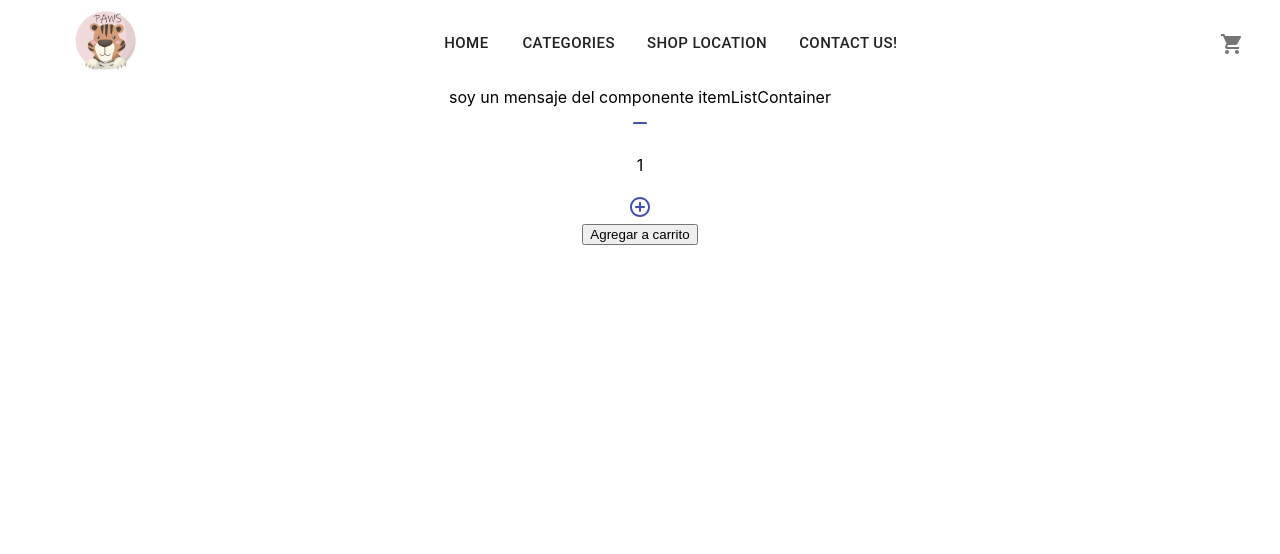
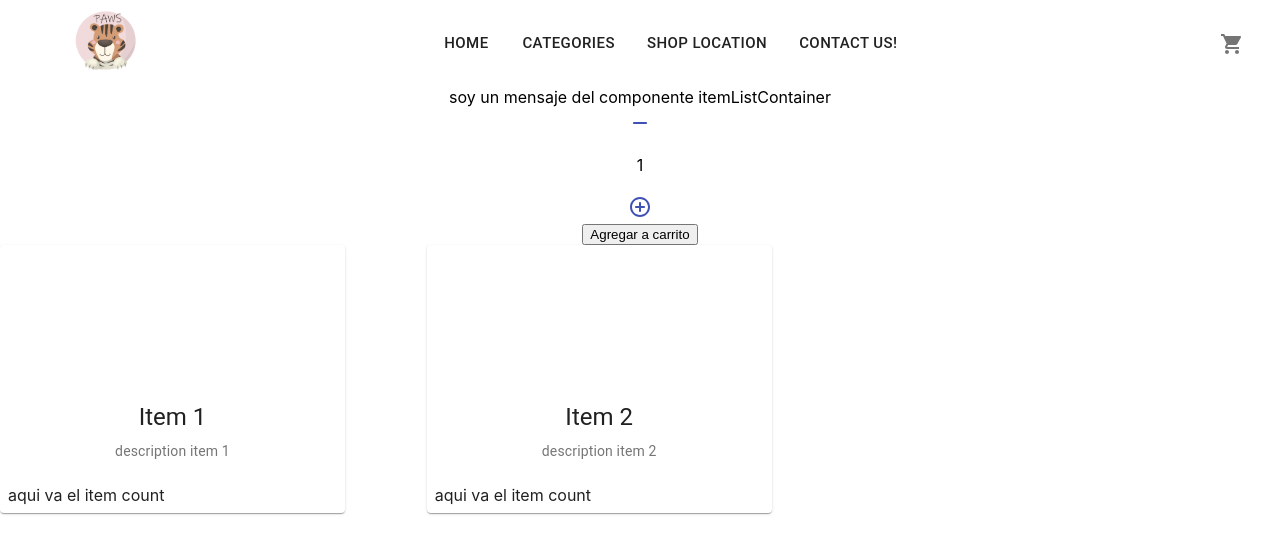
Before and after one commit to GisellaLM/toy-store, a React (Create React App) app: page / in a window 1280 px wide. Shown: the top 554 px of the page. Built offline with nearby package versions, Linux system fonts and the light colour scheme.

Commit message:
se agrego promise,tambien renderizado de items.. falta estilo

```diff
--- a/src/App.js
+++ b/src/App.js
@@ -1,17 +1,33 @@
+import React,{useState,setState} from 'react';
 import './App.css';
 import NavBar from './components/Navbar/NavBar';
 import { Grid } from '@material-ui/core';
 import ItemListContainer from './components/ItemListContainer';
 
-
+const items = [{ id: 1, title: "Item 1", description: "description item 1", price: "$100", pictureUrl: "picture.png" },
+               { id: 2, title: "Item 2", description: "description item 2", price: "$200", pictureUrl: "picture.png" }]
 
 function App() {
+
+  const [state, setState] = useState([])
+  // setTimeout(() => {
+  //         setState(items)
+  //         //resolve(true)
+  //       }, 2000)
+
+  const arrAux = new Promise((resolve, reject) => {
+    setTimeout(() => {
+      setState(items)
+      resolve(true)
+    }, 2000)
+})
 
 return (
   <div className="App">
     <Grid container>
-        <Grid item xs={12} sm={12} md={12}><NavBar/></Grid>
-        <Grid item xs={12} sm={12} md={12}><ItemListContainer greeting={"soy un mensaje del componente itemListContainer"}/></Grid>
+      <Grid item xs={12} sm={12} md={12}><NavBar /></Grid>
+      <Grid item xs={12} sm={12} md={12}>
+        <ItemListContainer greeting={"soy un mensaje del componente itemListContainer"} items={state}/></Grid>
     </Grid>
   </div>
 
--- a/src/components/Item.js
+++ b/src/components/Item.js
@@ -1 +1,50 @@
 import React from 'react';
+import { makeStyles } from '@material-ui/core/styles';
+import Card from '@material-ui/core/Card';
+import CardActionArea from '@material-ui/core/CardActionArea';
+import CardActions from '@material-ui/core/CardActions';
+import CardContent from '@material-ui/core/CardContent';
+import CardMedia from '@material-ui/core/CardMedia';
+import Button from '@material-ui/core/Button';
+import Typography from '@material-ui/core/Typography';
+import { Grid } from '@material-ui/core';
+//import ItemCount from './ItemCount';
+const useStyles = makeStyles({
+  root: {
+    maxWidth: 345,
+  },
+  media: {
+    height: 140,
+  },
+});
+
+export default function Item({item}) {
+  const classes = useStyles();
+
+  return (
+      <>
+      <Grid item xs={4} sm={4} md={4} lg={4}>
+        <Card className={classes.root}>
+      <CardActionArea>
+        <CardMedia
+          className={classes.media}
+           title={item.title}
+        />
+        <CardContent>
+          <Typography gutterBottom variant="h5" component="h2">
+            {item.title}
+          </Typography>
+          <Typography variant="body2" color="textSecondary" component="p">
+            {item.description}
+          </Typography>
+        </CardContent>
+      </CardActionArea>
+      <CardActions>
+          aqui va el item count
+          {/* <ItemCount></ItemCount> */}
+      </CardActions>
+    </Card>
+    </Grid>
+    </>
+  );
+}
--- a/src/components/ItemList.js
+++ b/src/components/ItemList.js
@@ -1 +1,9 @@
 import React from 'react';
+import Item from './Item'
+
+export default function ItemList({items}){
+
+    return(<>
+    {(items.length ? (items.map((element,index)=>(<Item key={element.id} item={element} ></Item>))) : 'no hay items')}
+    </>)
+}
--- a/src/components/ItemListContainer.js
+++ b/src/components/ItemListContainer.js
@@ -1,9 +1,15 @@
 import React from "react";
 import ItemCount from './ItemCount';
+import ItemList from './ItemList';
+import { Grid } from '@material-ui/core';
 
 export default function ItemListContainer(props){
     return(<>
     <div>{props.greeting}</div>
     <ItemCount stock={5} initial={1} onAdd={'se agregaron los items'} ></ItemCount>
+    <Grid container>
+    {<ItemList items={props.items}></ItemList>}
+    </Grid>
+
     </>)
 }
```
Lines whose indentation alone changed are shown as unchanged.
